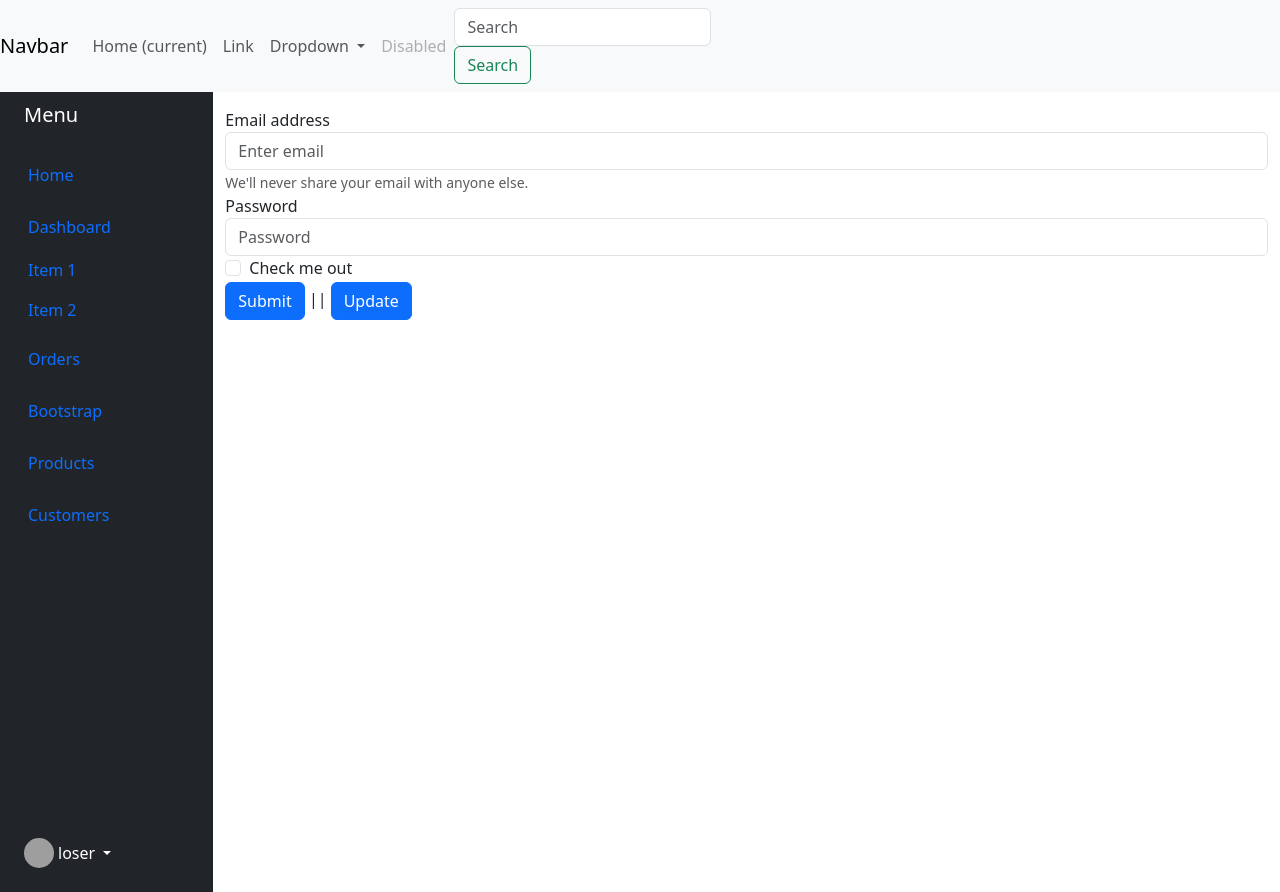
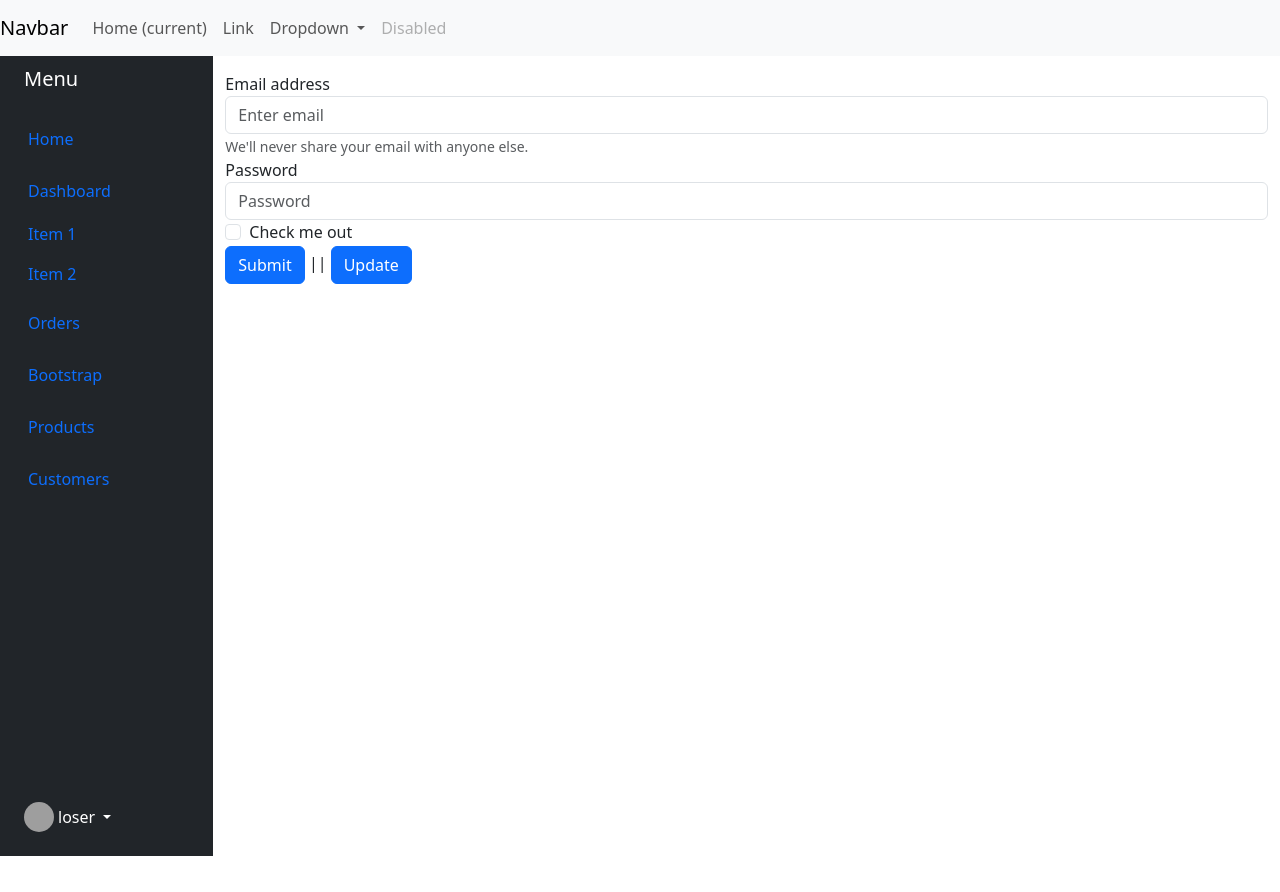
Before and after one commit to gauravmundhada/workspace, an Angular app in the folder AngularApp/: page / in a window 1280 px wide. After the commit the page ends 856 px from the top, so only its background shows below. Built offline with nearby package versions, Linux system fonts and the light colour scheme; grey boxes are pictures that could not be loaded.

Commit message:
Backup Commit

```diff
--- a/AngularApp/src/app/Layout/crud.component.ts
+++ b/AngularApp/src/app/Layout/crud.component.ts
@@ -32,7 +32,13 @@ export class Crud
                 //console.log(this.indiData);
                 this.userData.push(this.indiData);
                 //console.log(this.userData);
+
             break;
+            case "upbtn":
+                let value = this.userData.find(x=>x.email == this.indiData.email);
+                console.log(value);
+                this.userData.push(this.indiData);
+
             default:
                 break;
 
--- a/AngularApp/src/app/Layout/header.component.ts
+++ b/AngularApp/src/app/Layout/header.component.ts
@@ -31,10 +31,7 @@ import { Component  } from "@angular/core";
           <a class="nav-link disabled" href="#">Disabled</a>
         </li>
       </ul>
-      <form class="form-inline my-2 my-lg-0">
-        <input class="form-control mr-sm-2" type="search" placeholder="Search" aria-label="Search">
-        <button class="btn btn-outline-success my-2 my-sm-0" type="submit">Search</button>
-      </form>
+
     </div>
   </nav>`
 })
```
